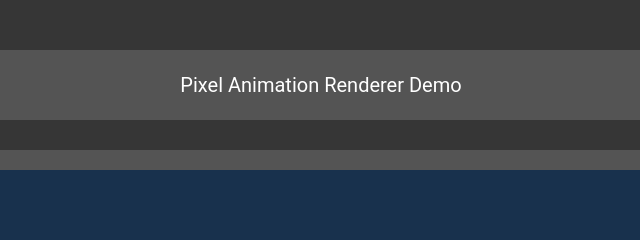
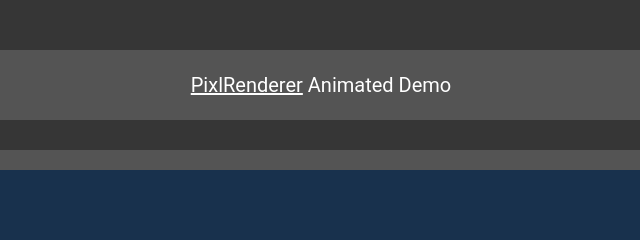
Before and after one commit to kohs100/pixl-renderer, a plain HTML site: page docs/index.html in a window 1280 px wide. Shown: the top 240 px of the page, 319-959 px from the left. Drawn offline with Linux system fonts and the light colour scheme.

Commit message:
Update index.html

```diff
--- a/docs/index.html
+++ b/docs/index.html
@@ -17,7 +17,7 @@
 <body>
     <div id="mainContainer">
         <div id="searchContainer" class="grayBox">
-            <div class="gridEntry">Pixel Animation Renderer Demo</div>
+            <div class="gridEntry"><a style="color: white;" href="https://github.com/kohs100/pixl-renderer">PixlRenderer</a> Animated Demo</div>
         </div>
         <div id="centerContainer" class="grayBox">
             <div id="canvasContainer"></div>
```
